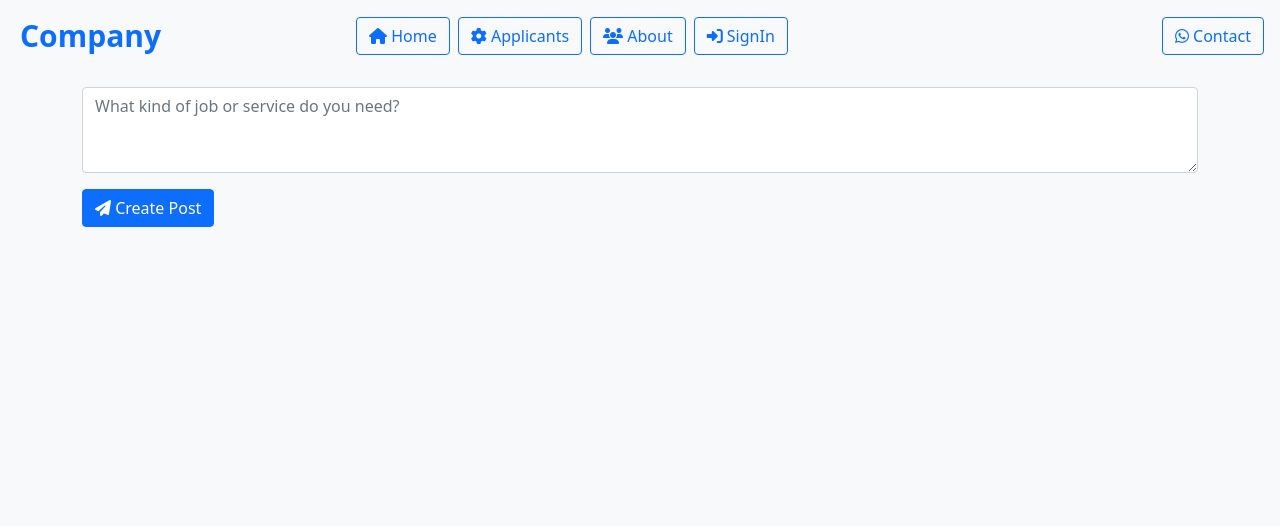
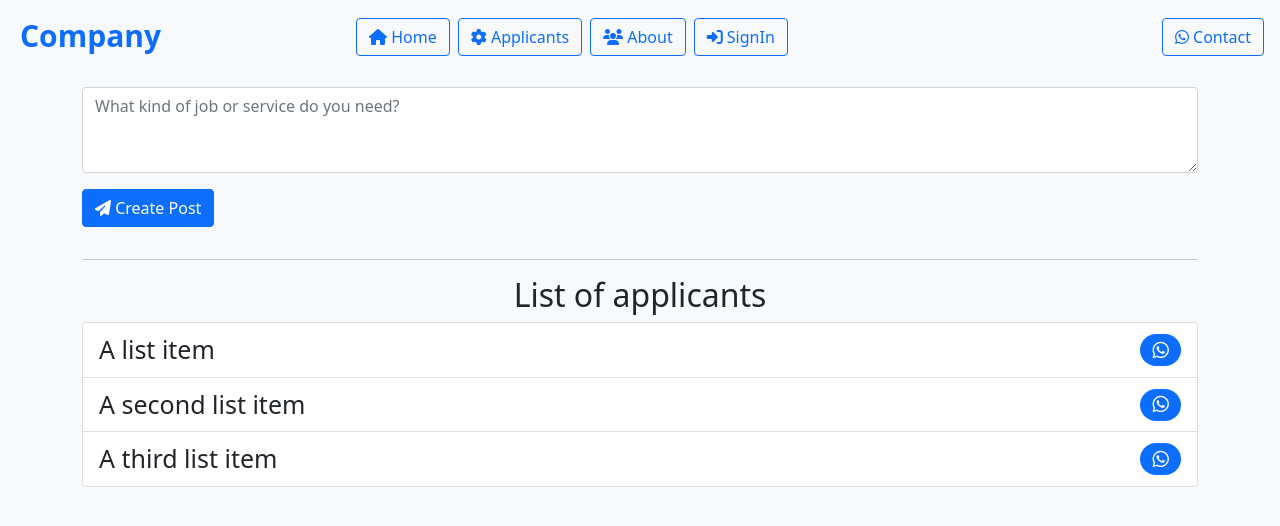
Before and after one commit to Hire-Hub/Hire-Hub.github.io, a PHP site: page /employer.php in a window 1280 px wide. Shown: the top 526 px of the page. Run offline with PHP 8.4, Linux system fonts and the light colour scheme; some libraries are stand-ins or nearby versions.

Commit message:
create a list of applicants for job

```diff
--- a/pages/employer.php
+++ b/pages/employer.php
@@ -7,7 +7,7 @@
     <script src="https://kit.fontawesome.com/e9f64432b6.js" crossorigin="anonymous"></script>
     <title>Employer</title>
   </head>
-  <body class="bg-light" >
+  <body class="bg-light" style="font-size:25px;">
   <nav class="navbar navbar-expand-lg navbar-light bg-light">
         <div class="container-fluid">
             <a class="navbar-brand text-primary mx-2" style="font-size:30px; font-weight:bold;" href="index.php">Company</a>
@@ -49,6 +49,32 @@
         </form>
     </div>
 
+    <div class="container">
+        <hr>
+        <h2 class="text-center" >List of applicants</h2>
+
+        <ul class="list-group"  >
+            <li class="list-group-item d-flex justify-content-between align-items-center">
+                A list item
+                <span class="badge bg-primary rounded-pill">
+                    <i class="fa-brands fa-whatsapp"></i>
+                </span>
+            </li>
+            <li class="list-group-item d-flex justify-content-between align-items-center">
+                A second list item
+                <span class="badge bg-primary rounded-pill">
+                    <i class="fa-brands fa-whatsapp"></i>
+                </span>
+            </li>
+            <li class="list-group-item d-flex justify-content-between align-items-center">
+                A third list item
+                <span class="badge bg-primary rounded-pill">
+                    <i class="fa-brands fa-whatsapp"></i>
+                </span>
+            </li>
+        </ul>
+    </div>
+
     <script src="https://cdn.jsdelivr.net/npm/bootstrap@5.0.2/dist/js/bootstrap.bundle.min.js" integrity="sha384-MrcW6ZMFYlzcLA8Nl+NtUVF0sA7MsXsP1UyJoMp4YLEuNSfAP+JcXn/tWtIaxVXM" crossorigin="anonymous"></script>
   </body>
 </html>
```
